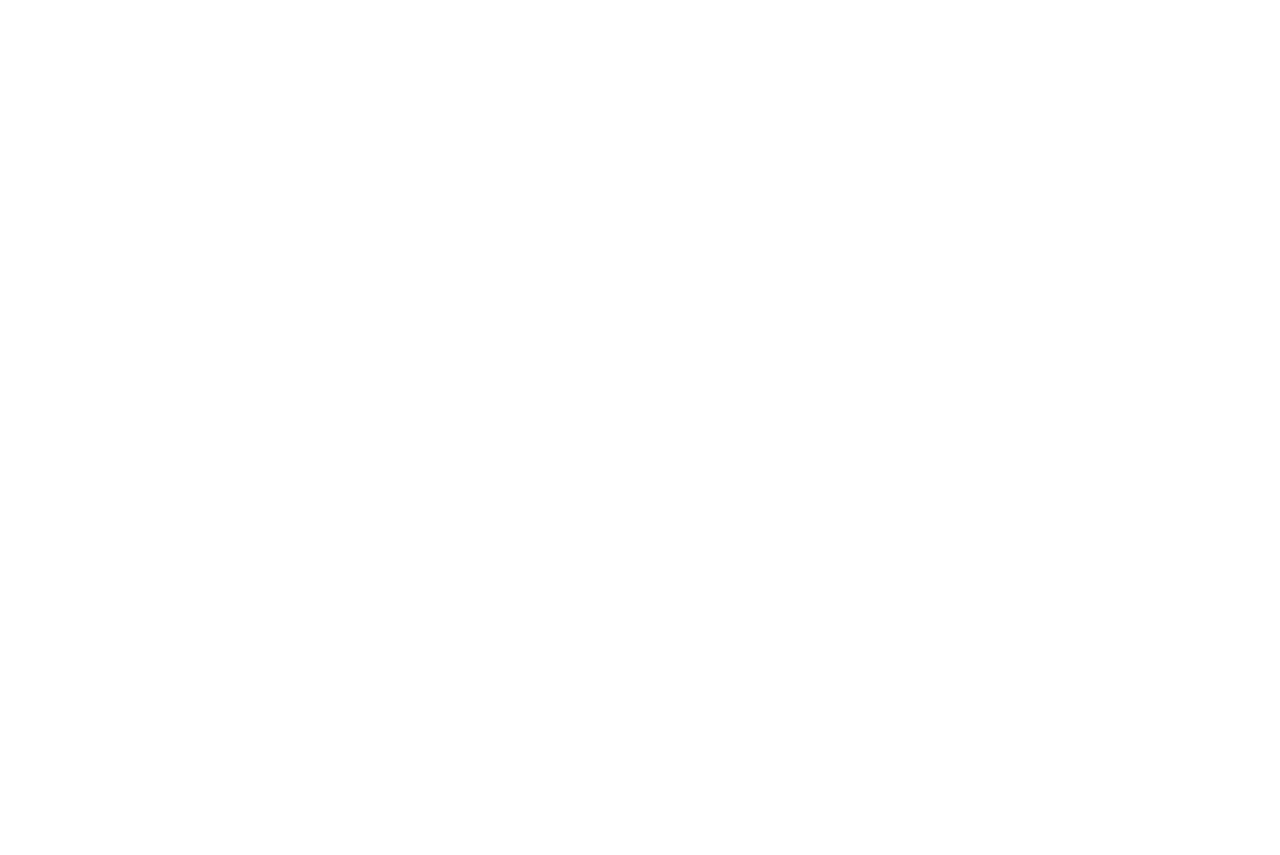
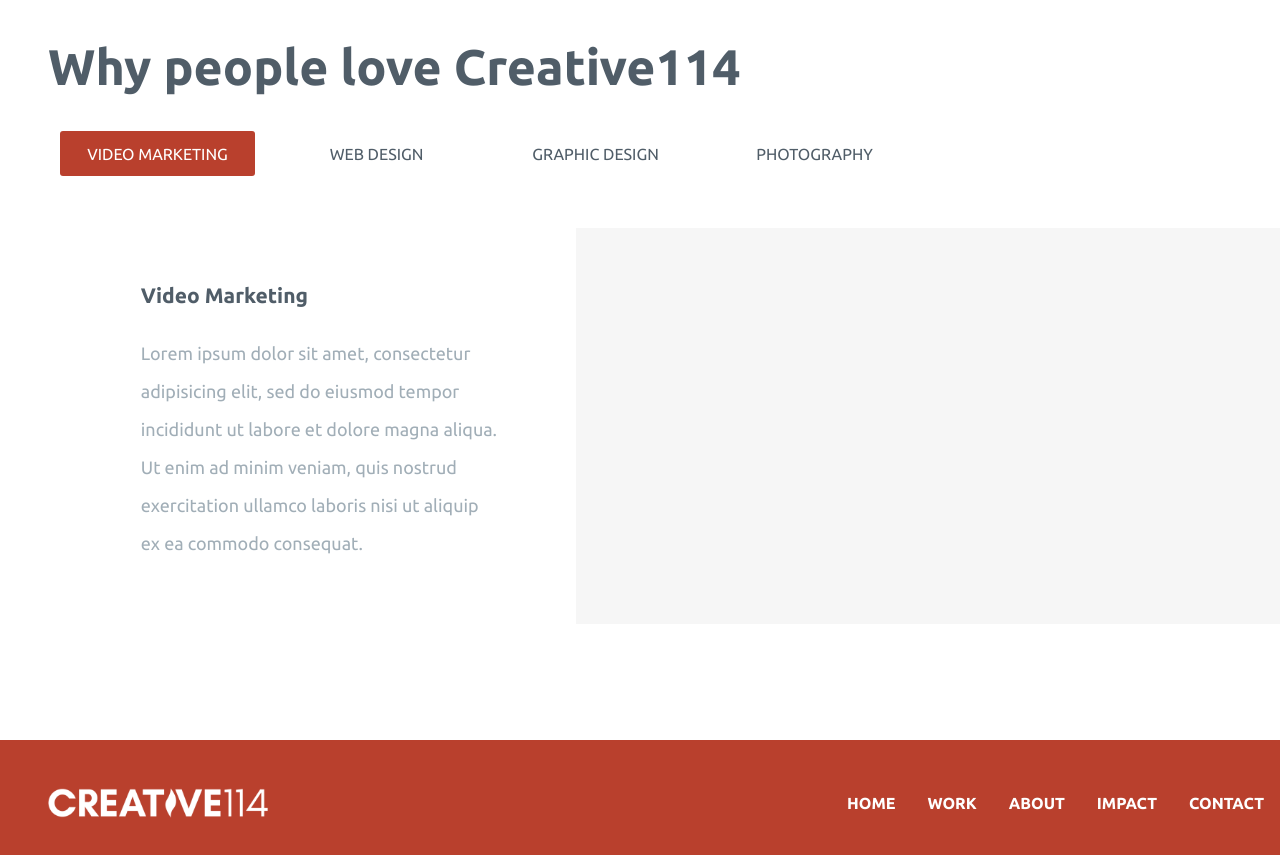
Before and after one commit to Creative114/CreativeMarketing, a React (Create React App) app: page / in a window 1280 px wide. Shown: the part 5400-6255 px from the top of the page. Before the commit the page ends 5259 px from the top, so only its background shows below. Built offline with nearby package versions, Linux system fonts and the light colour scheme; some icons are missing.

Commit message:
Added testimonials, testimonial, footer components.

```diff
--- a/src/components/screens/Home/Home.jsx
+++ b/src/components/screens/Home/Home.jsx
@@ -5,6 +5,8 @@
 import Services from "../../shared/Services";
 import Logos from "../../shared/Logos";
 import Portfolio from "../../shared/Portfolio";
+import Testimonials from "../../shared/Testimonials";
+import Footer from "../../shared/Footer";
 
 const Wrapper = styled.div`
   width: 100%;
@@ -20,6 +22,8 @@
         <Video />
         <Services />
         <Portfolio />
+        <Testimonials />
+        <Footer />
       </Wrapper>
     );
   }
--- /dev/null
+++ b/src/components/shared/Footer.jsx
@@ -0,0 +1,52 @@
+import React from "react";
+import styled from "styled-components";
+import { StyledNavLink, Row, Text } from "../../theme/index";
+import Logo from "../../assets/logo.png";
+
+const Wrapper = styled.div`
+  height: 125px;
+  width: 100%;
+  background: #b9402d;
+  display: flex;
+  flex-direction: column;
+  justify-content: space-between;
+  padding: 3em 0 0 0;
+`;
+
+const Image = styled.img`
+  width: 220px;
+  height: 30px;
+  margin-left: 3em;
+`;
+
+export default function Footer() {
+  return (
+    <Wrapper>
+      <Row alignitems="center" justifycontent="space-between">
+        <Image src={Logo} alt="" />
+        <Row alignitems="center">
+          <StyledNavLink footer to="/">
+            Home
+          </StyledNavLink>
+          <StyledNavLink footer to="/">
+            Work
+          </StyledNavLink>
+          <StyledNavLink footer to="/">
+            About
+          </StyledNavLink>
+          <StyledNavLink footer to="/">
+            Impact
+          </StyledNavLink>
+          <StyledNavLink footer to="/">
+            Contact
+          </StyledNavLink>
+        </Row>
+      </Row>
+      <Row>
+        {/* <Text footer>
+          2018 &copy; Feed Forward | Made with &hearts; in Tampa, FL
+        </Text> */}
+      </Row>
+    </Wrapper>
+  );
+}
--- a/src/components/shared/Navigation.jsx
+++ b/src/components/shared/Navigation.jsx
@@ -7,7 +7,7 @@
 
 const Wrapper = styled.div`
   width: 100%;
-  height: 100px;
+  height: 75px;
   background: ${props => props.background};
   display: flex;
   align-items: center;
--- a/src/components/shared/Portfolio.jsx
+++ b/src/components/shared/Portfolio.jsx
@@ -1,6 +1,6 @@
 import React, { Component } from "react";
 import styled from "styled-components";
-import { Subtitle, Title, Text, Column, Row } from "../../theme/index";
+import { Title, Column, Row, Button } from "../../theme/index";
 import normal1 from "../../assets/normal1.jpg";
 import vertical1 from "../../assets/vertical1.jpg";
 import horizontal1 from "../../assets/horizontal1.jpg";
@@ -9,7 +9,6 @@
 import big1 from "../../assets/big1.jpg";
 import normal4 from "../../assets/normal4.jpg";
 import normal5 from "../../assets/normal5.jpg";
-import vertical2 from "../../assets/vertical2.jpg";
 
 const Wrapper = styled.div`
   width: 100%;
@@ -94,7 +93,7 @@
   );
 }
 
-export default class Mocks extends Component {
+export default class Portfolio extends Component {
   state = {
     selected: "all"
   };
@@ -178,6 +177,9 @@
             <Image selected={selected} id="videoMarketing" img={horizontal1} />
           </Item>
         </Grid>
+        <Column alignitems="center">
+          <Button primary>See More</Button>
+        </Column>
       </Wrapper>
     );
   }
--- /dev/null
+++ b/src/components/shared/Testimonial.jsx
@@ -0,0 +1,89 @@
+import React from "react";
+import styled from "styled-components";
+import { Column, Text, Subtitle } from "../../theme/index";
+
+const Wrapper = styled.div`
+  display: flex;
+  height: 100%;
+  min-height: 500px;
+  width: 90%;
+  align-items: center;
+  margin: 0 auto;
+  @media (max-width: 800px) {
+    flex-direction: column-reverse;
+    align-items: center;
+    justify-content: center;
+  }
+`;
+
+const StyledColumn = styled(Column)`
+  width: 50vw;
+  justify-content: center;
+  align-items: center;
+  background-color: inherit;
+  padding: 2em 0;
+  @media (max-width: 800px) {
+    width: 100%;
+    padding: 4em 0;
+    align-items: center;
+  }
+`;
+
+const StyledTextColumn = styled(Column)`
+  margin: 1em 0;
+  width: 70%;
+  @media (max-width: 800px) {
+    width: 90%;
+  }
+`;
+
+const Iframe = styled.iframe`
+  position: relative;
+  right: 0;
+  width: 704px;
+  height: 396px;
+  background-color: #f6f6f6;
+  margin-left: 4em;
+  @media (max-width: 700px) {
+    margin-right: 0;
+    width: 100%;
+  }
+`;
+
+export default function Testimonial({
+  title,
+  description,
+  img,
+  bullets,
+  type
+}) {
+  return (
+    <Wrapper>
+      <React.Fragment>
+        <StyledColumn>
+          <StyledTextColumn>
+            <Subtitle>{title}</Subtitle>
+            <Text>{description}</Text>
+            <Column margin="0 0 1em 0">
+              {bullets &&
+                bullets.map((key, index) => {
+                  return (
+                    <Text bullets key={index}>
+                      {key}
+                    </Text>
+                  );
+                })}
+            </Column>
+          </StyledTextColumn>
+        </StyledColumn>
+        <StyledColumn>
+          <Iframe
+            frameBorder="0"
+            allow="autoplay; encrypted-media"
+            allowFullscreen
+          />
+        </StyledColumn>
+      </React.Fragment>
+    </Wrapper>
+  );
+}
--- /dev/null
+++ b/src/components/shared/Testimonials.jsx
@@ -0,0 +1,128 @@
+import React, { Component } from "react";
+import styled from "styled-components";
+import Testimonial from "./Testimonial";
+import { Title, Column, Row } from "../../theme/index";
+
+const Wrapper = styled.div`
+  width: 100%;
+  height: 100%;
+  padding: 6em 0 4em 0;
+`;
+
+const StyledButton = styled.button`
+  width: 195px;
+  height: 45px;
+  background: ${props => (props.active ? "#B9402D" : "#fff")};
+  color: ${props => (props.active ? "#fff" : "#505d68")};
+  display: flex;
+  text-transform: uppercase;
+  flex-direction: column;
+  align-items: center;
+  justify-content: center;
+  font-family: "Ubuntu", sans-serif;
+  font-size: 16px;
+  margin: 0 0.75em;
+  outline: none;
+  border-radius: 3px;
+  cursor: pointer;
+  transition: 250ms;
+  -moz-user-select: none;
+  -khtml-user-select: none;
+  -webkit-user-select: none;
+  -ms-user-select: none;
+  user-select: none;
+  border: none;
+  &:hover {
+    background-color: #d25a47;
+    color: #fff;
+  }
+`;
+
+function MenuItem({ id, selected, title, handleClick }) {
+  return (
+    <StyledButton
+      id={id}
+      onClick={() => handleClick(id)}
+      active={id === selected}
+    >
+      {title}
+    </StyledButton>
+  );
+}
+
+export default class Testimonials extends Component {
+  state = {
+    selected: "videoMarketing"
+  };
+
+  handleClick = id => {
+    this.setState(() => {
+      return {
+        selected: id
+      };
+    });
+  };
+
+  render() {
+    const { selected } = this.state;
+    return (
+      <Wrapper>
+        <Column margin="0 0 0 3em">
+          <Title>Why people love Creative114</Title>
+          <Row alignitems="center">
+            <MenuItem
+              id="videoMarketing"
+              title="Video Marketing"
+              handleClick={this.handleClick}
+              selected={selected}
+            />
+            <MenuItem
+              id="webDesign"
+              title="Web Design"
+              handleClick={this.handleClick}
+              selected={selected}
+            />
+            <MenuItem
+              id="graphicDesign"
+              title="Graphic Design"
+              handleClick={this.handleClick}
+              selected={selected}
+            />
+            <MenuItem
+              id="photography"
+              title="Photography"
+              handleClick={this.handleClick}
+              selected={selected}
+            />
+          </Row>
+        </Column>
+        <Row>
+          {selected === "videoMarketing" && (
+            <Testimonial
+              title="Video Marketing"
+              description="Lorem ipsum dolor sit amet, consectetur adipisicing elit, sed do eiusmod tempor incididunt ut labore et dolore magna aliqua. Ut enim ad minim veniam, quis nostrud exercitation ullamco laboris nisi ut aliquip ex ea commodo consequat."
+            />
+          )}
+          {selected === "webDesign" && (
+            <Testimonial
+              title="Web Deisgn"
+              description="Lorem ipsum dolor sit amet, consectetur adipisicing elit, sed do eiusmod tempor incididunt ut labore et dolore magna aliqua. Ut enim ad minim veniam, quis nostrud exercitation ullamco laboris nisi ut aliquip ex ea commodo consequat."
+            />
+          )}
+          {selected === "graphicDesign" && (
+            <Testimonial
+              title="Graphic Design"
+              description="Lorem ipsum dolor sit amet, consectetur adipisicing elit, sed do eiusmod tempor incididunt ut labore et dolore magna aliqua. Ut enim ad minim veniam, quis nostrud exercitation ullamco laboris nisi ut aliquip ex ea commodo consequat."
+            />
+          )}
+          {selected === "photography" && (
+            <Testimonial
+              title="Photography"
+              description="Lorem ipsum dolor sit amet, consectetur adipisicing elit, sed do eiusmod tempor incididunt ut labore et dolore magna aliqua. Ut enim ad minim veniam, quis nostrud exercitation ullamco laboris nisi ut aliquip ex ea commodo consequat."
+            />
+          )}
+        </Row>
+      </Wrapper>
+    );
+  }
+}
--- a/src/components/shared/Video.jsx
+++ b/src/components/shared/Video.jsx
@@ -39,7 +39,7 @@
       <Iframe
         frameBorder="0"
         allow="autoplay; encrypted-media"
-        allowfullscreen
+        allowFullscreen
       />
       <StyledColumn>
         <Subtitle primary>View our 2017/2018 reel</Subtitle>
```
